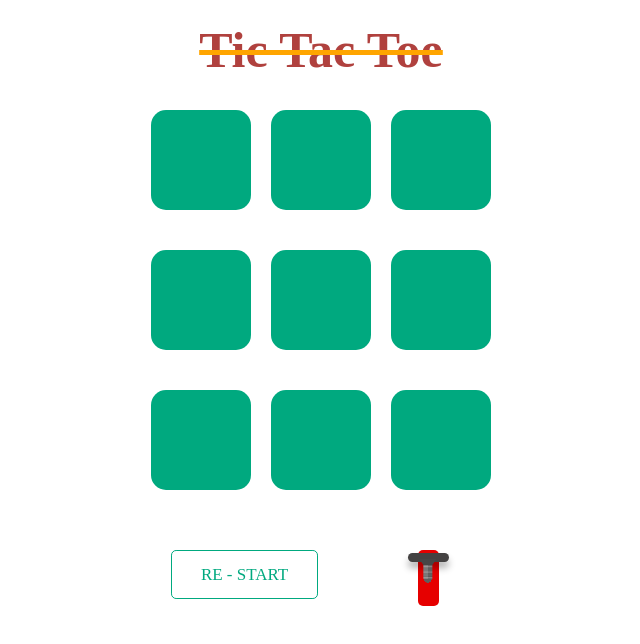
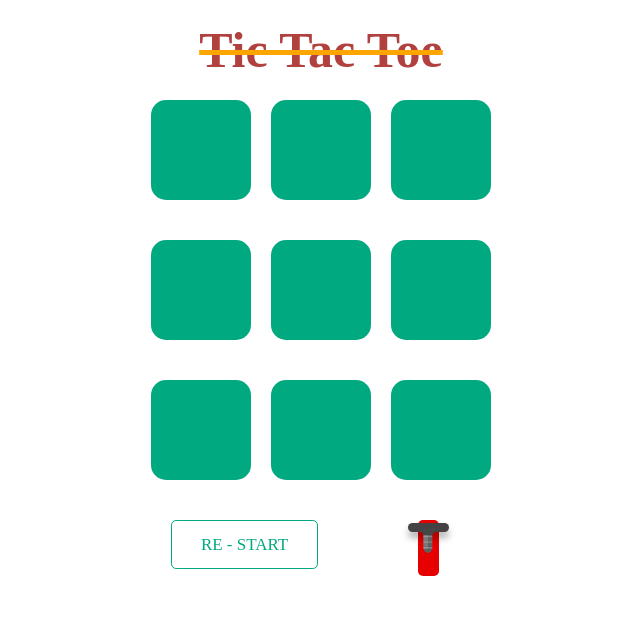
Before and after one commit to AADI-PROJECTS/Tic-Tac-Game, a plain HTML site: page index.html in a window 1280 px wide. Shown: the whole page, without its empty margins (319-959 px from the left). Drawn offline with Linux system fonts and the light colour scheme.

Commit message:
Update TicTacProject.css

```diff
--- a/TicTacProject.css
+++ b/TicTacProject.css
@@ -12,14 +12,12 @@
 }
 #main{
     max-width: 500px;
-    height: 650px;
+    height: 600px;
     margin: auto;
-    /* background-color: white;   */
 }
 h1{
     width: 500px;
-    height: 100px;
-    /* background-color: red; */
+    height: 90px;
     color: #b0413e;
     text-align: center;
     font-size: 50px;
@@ -31,7 +29,6 @@ h1{
 {
     width: 400px;
     height: 400px;
-    /* background-color: skyblue; */
     margin-left: 50px;
     display: flex;
     flex-wrap: wrap;
@@ -48,7 +45,7 @@ h1{
     border-style: none;
 }
 #reset{
-    margin-top: 50px;
+    margin-top: 30px;
     margin-left: 100px;
     float: left;
     position: absolute;
@@ -100,7 +97,6 @@ h1{
     filter: brightness(.8);
 }
 
-/* The switch - the box around the slider */
 .switch {
     font-size: 17px;
     position: relative;
@@ -108,17 +104,17 @@ h1{
     width: 1.2em;
     height: 3.3em;
     margin-left: 100px;
-    margin-top: 50px;
+    margin-top: 30px;
   }
 
-  /* Hide default HTML checkbox */
+
   .switch .chk {
     opacity: 0;
     width: 0;
     height: 0;
   }
 
-  /* The slider */
+
   .slider {
     position: absolute;
     cursor: pointer;
```
